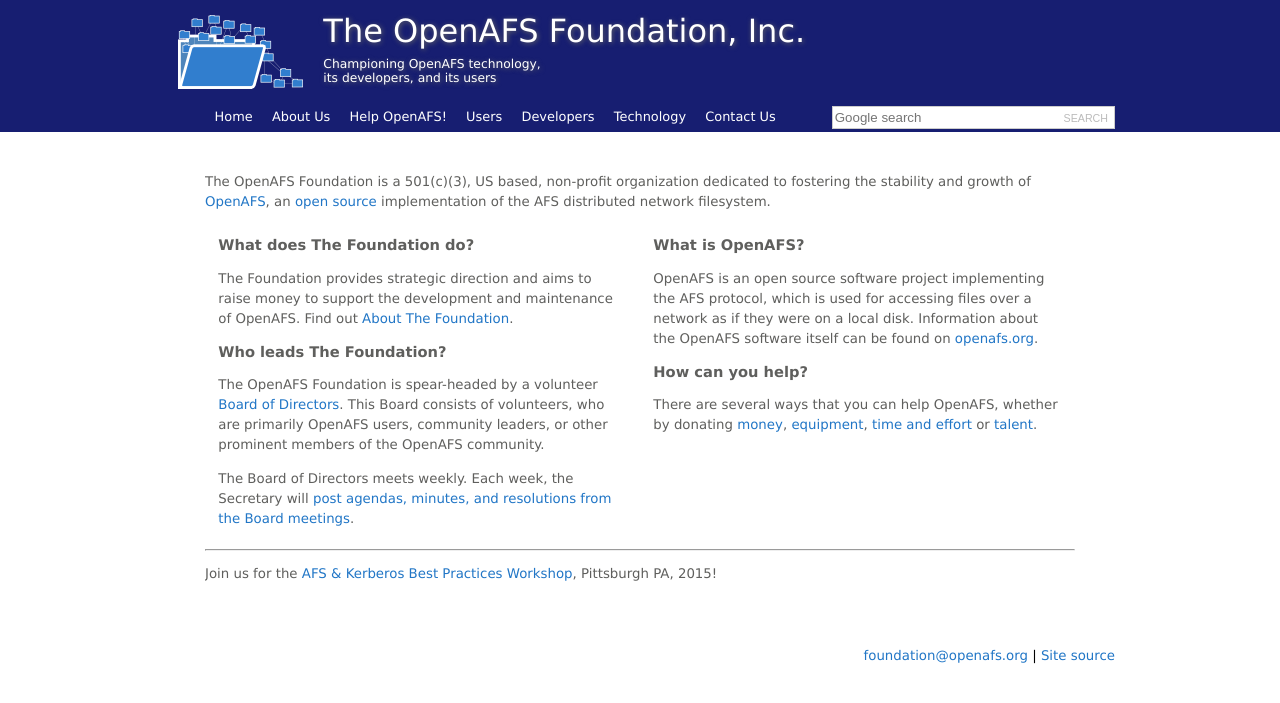
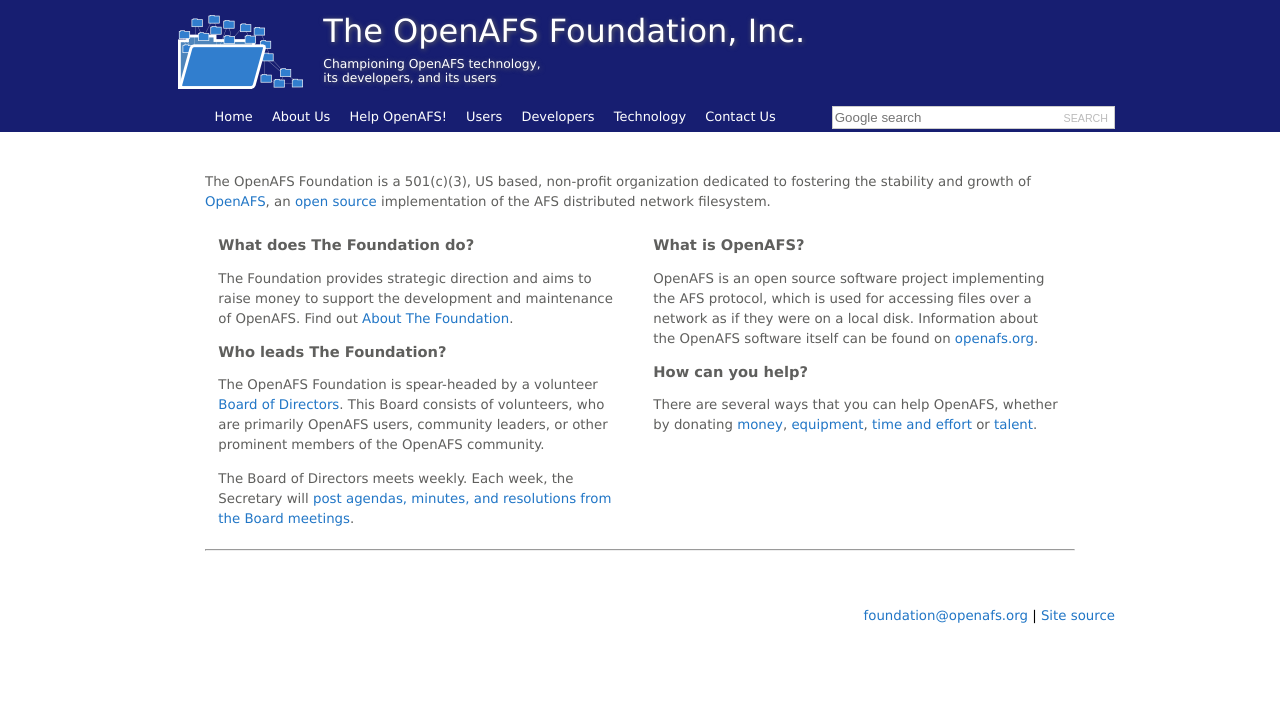
Before and after one commit to openafsfoundation/openafsfoundation.org, a Jekyll site: the page built from index.md, in a window 1280 px wide. Shown: the top 703 px of the page. Built offline with Jekyll 4.4.1, drawn with Linux system fonts in a browser that asks for light colours.

Commit message:
Remove old afs-krb5 workshop blurb
Update the front page by removing the old afs-krb5 2015 workshop
promotional blurb.

```diff
--- a/index.md
+++ b/index.md
@@ -36,4 +36,3 @@
   </div>
 </div>
 <hr>
-<p>Join us for the <a href="http://workshop.openafs.org/">AFS &amp; Kerberos Best Practices Workshop</a>, Pittsburgh PA, 2015!</p>
```
